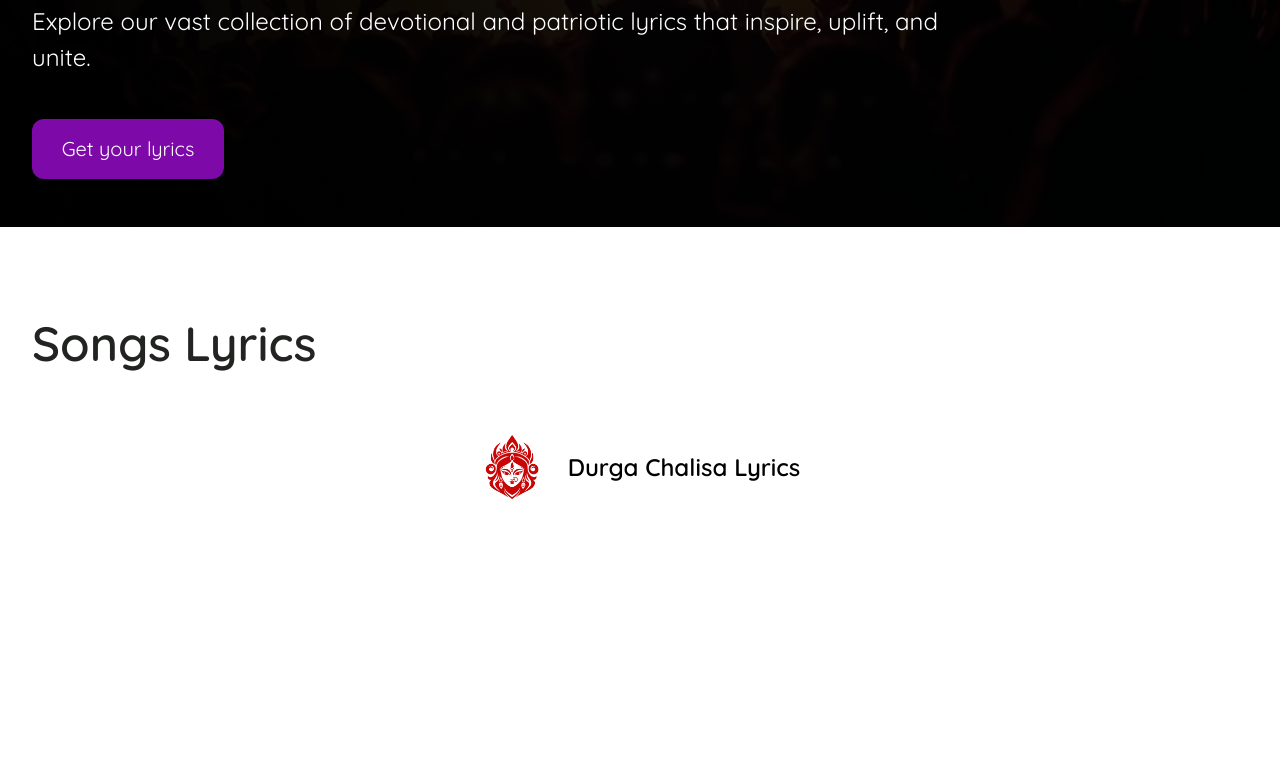
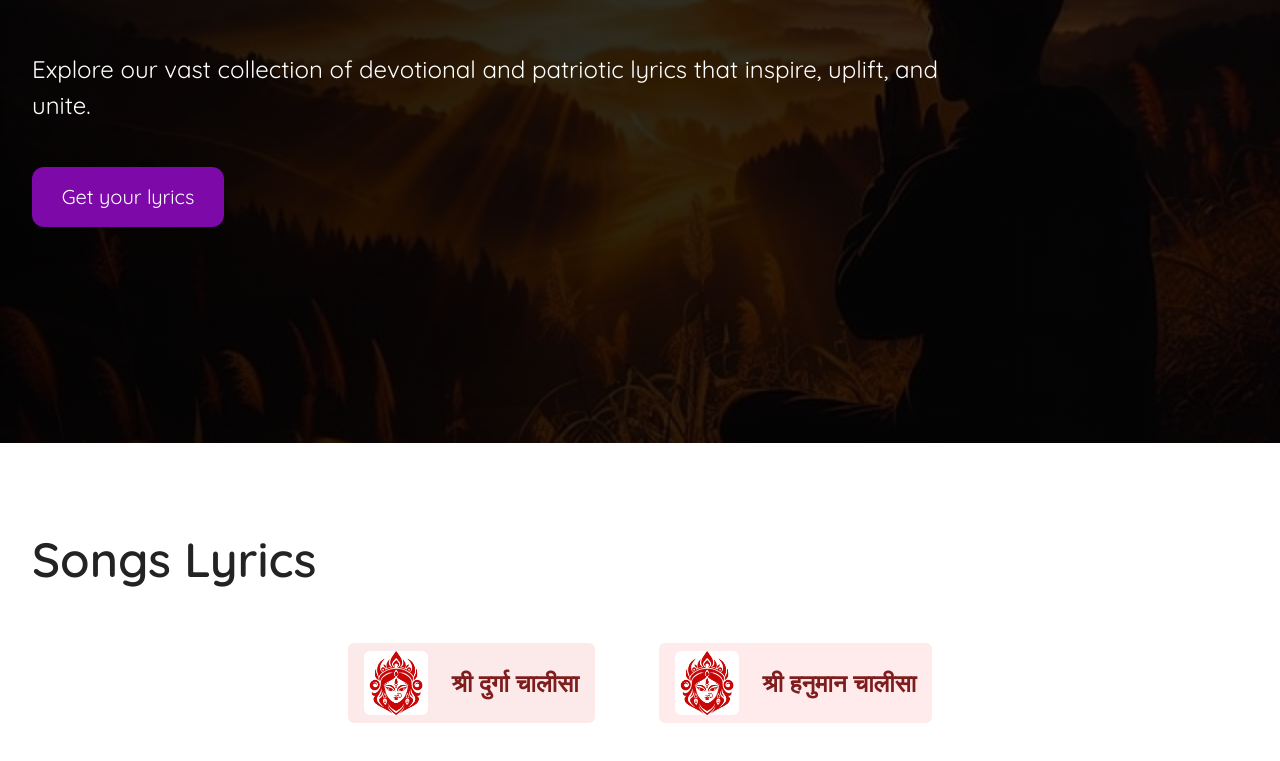
Before and after one commit to abhishekisadeveloper/LyriCore, a website: page index.html in a window 1280 px wide. Shown: the part 421-1182 px from the top of the page. Drawn offline with Linux system fonts and the light colour scheme.

Commit message:
added index.html in the root directory

```diff
--- a/src/index.html
+++ b/index.html
@@ -9,7 +9,7 @@
     <link
         href="https://fonts.googleapis.com/css2?family=Poppins:ital,wght@0,100;0,200;0,300;0,400;0,500;0,600;0,700;0,800;0,900;1,100;1,200;1,300;1,400;1,500;1,600;1,700;1,800;1,900&family=Quicksand:wght@300..700&display=swap"
         rel="stylesheet">
-    <link href="./output.css" rel="stylesheet">
+    <link href="./src/output.css" rel="stylesheet">
     <title>Document</title>
 </head>
 
@@ -35,11 +35,11 @@
 
     <!-- Main Body -->
     <main>
-        <div class="flex" style="background-image:url(concert-3387324_640.jpg); background: linear-gradient(to right, rgba(0, 0, 0, 0.972), rgba(0, 0, 0, 0.863)), url(concert-3387324_640.jpg);
-        width: 100%; background-size: cover; background-position: center;
+        <div class="flex" style="background: linear-gradient(to right, rgba(0, 0, 0, 0.861), rgba(0, 0, 0, 0.778)), url(/assets/ai-generated-8657678_640.jpg);
+        width: 100%; height: 100vh; background-size: cover; background-position: center;
         background-repeat: no-repeat;">
 
-            <div class="flex items-center sm:items-start flex-col sm:w-3/4 text-white gap-7 my-12 mx-8">
+            <div class="flex items-center sm:items-start flex-col sm:w-3/4 text-white gap-7 my-24 mx-8">
                 <h1 class="text-[2.7rem] text-center sm:text-left sm:text-[3rem] md:text-[4rem] font-semibold">
                     Welcome to LyriCore
                 </h1>
@@ -61,11 +61,16 @@
             <h2 class="text-[2rem] sm:text-[3rem] font-semibold text-[#222422] mt-20">Songs Lyrics</h2>
 
             <!-- All Songs -->
-            <div class="flex mt-12 justify-start sm:justify-center">
+            <div class="flex gap-6 sm:gap-16  mt-12 justify-start sm:justify-center">
 
-                <div class="flex gap-3 sm:gap-6 items-center hover:bg-[#e1eefc] rounded-md cursor-pointer px-4 py-2">
-                    <img src="/src/Untitled design.png" alt="" class="w-[4rem] rounded-md">
-                    <h2 class="font-semibold text-[1rem] sm:text-[1.5rem]">Durga Chalisa Lyrics</h2>
+                <div class="flex gap-3 sm:gap-6 items-center bg-[#fceaea] hover:bg-[#ffcdcd] rounded-md cursor-pointer px-4 py-2">
+                    <img src="assets/Untitled design.png" alt="" class="w-[4rem] rounded-md">
+                    <h2 class="text-red-900 font-semibold text-[1rem] sm:text-[1.5rem]">श्री दुर्गा चालीसा </h2>
+                </div>
+
+                <div class="flex gap-3 sm:gap-6 items-center bg-[#ffebeb] rounded-md cursor-pointer px-4 py-2">
+                    <img src="assets/Untitled design.png" alt="" class="w-[4rem] rounded-md">
+                    <h2 class="text-red-900 font-semibold text-[1rem] sm:text-[1.5rem]">श्री हनुमान चालीसा </h2>
                 </div>
             </div>
         </div>
--- a/tailwind.config.js
+++ b/tailwind.config.js
@@ -1,6 +1,6 @@
 /** @type {import('tailwindcss').Config} */
 module.exports = {
-  content: ["./src/**/*.{html,js}"],
+  content: ["./index.html", "./src/**/*.{js,html}"],
   theme: {
     extend: {},
   },
```
Also changed, not shown: assets/Untitled design.png (renamed from src/Untitled design.png), assets/ai-generated-8657678_640.jpg (added), assets/concert-3387324_640.jpg (renamed from src/concert-3387324_640.jpg), src/output.css.
